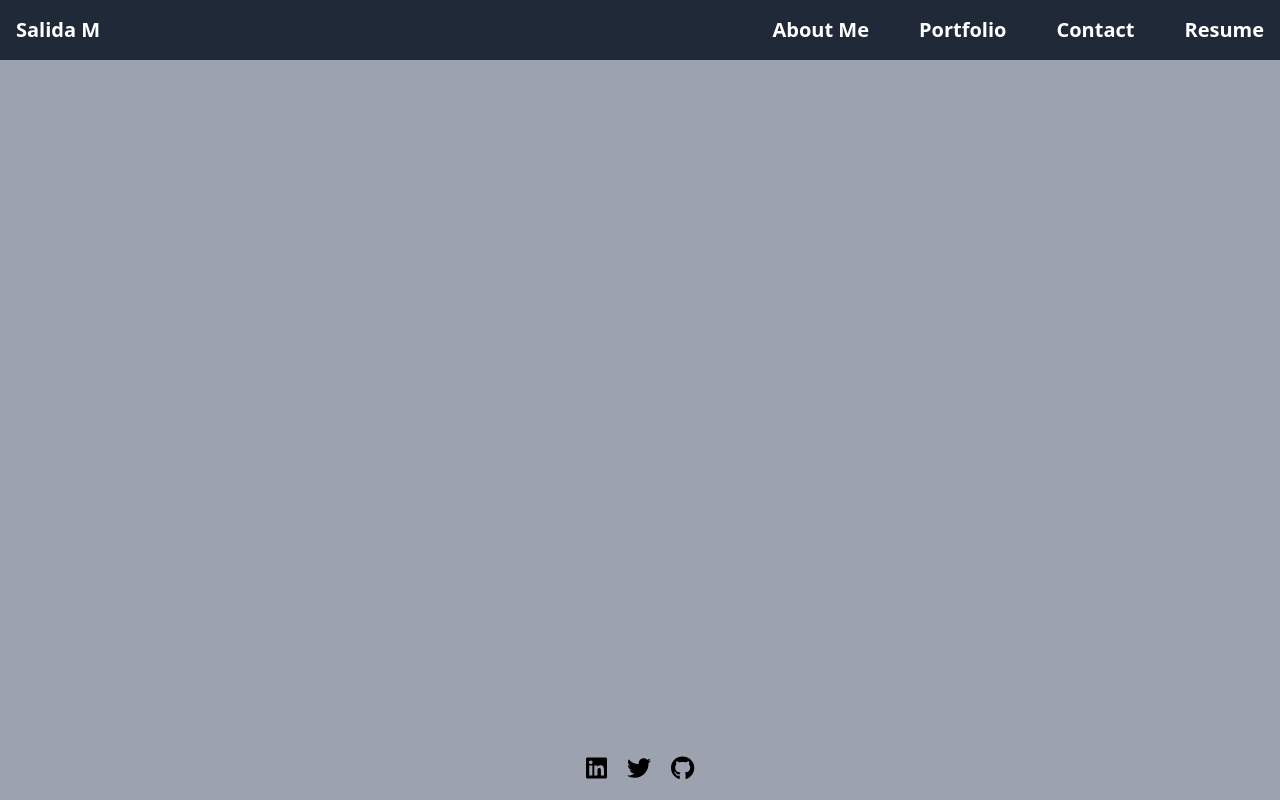
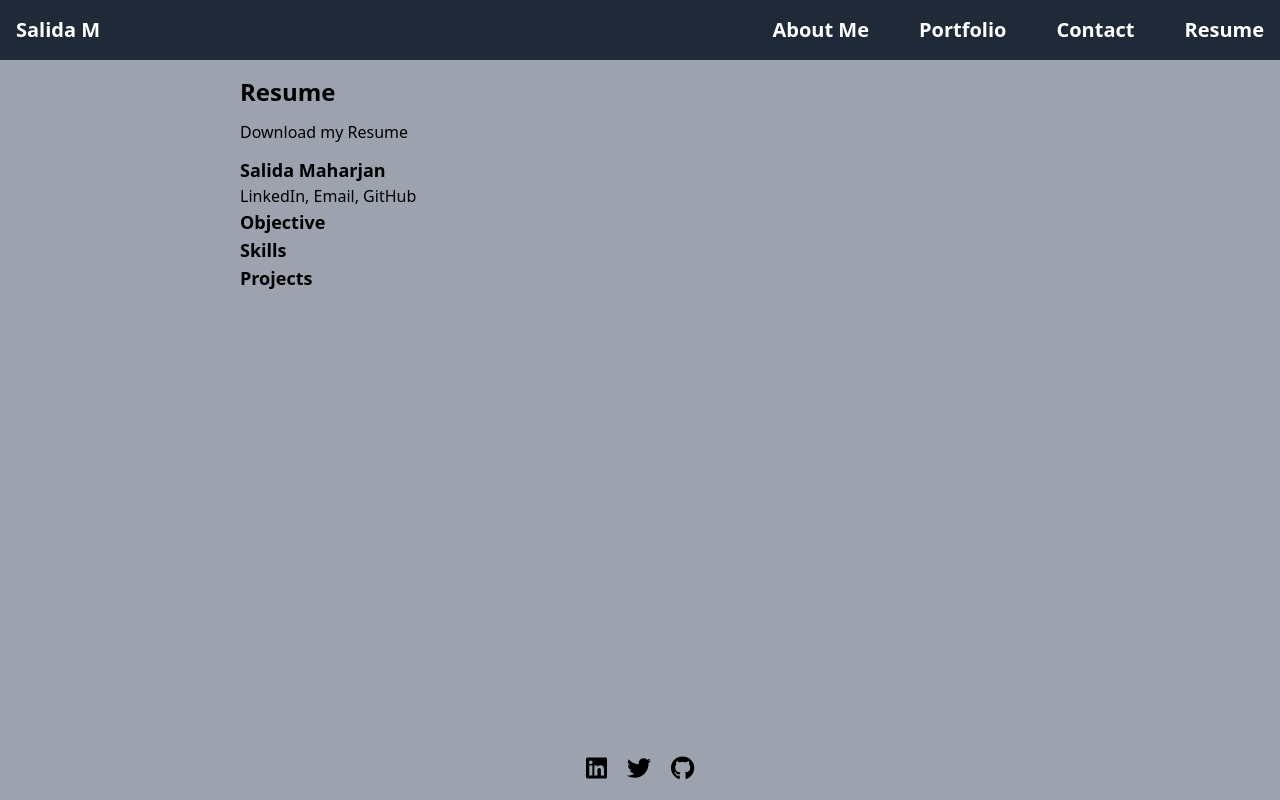
Before and after one commit to salidamaharjan/react-portfolio, a React (Vite) app: page /resume in a window 1280 px wide. Built offline with nearby package versions, Linux system fonts and the light colour scheme.

Commit message:
Add Resume content

```diff
--- a/src/Pages/Resume.jsx
+++ b/src/Pages/Resume.jsx
@@ -1,3 +1,13 @@
 export default function Resume() {
-    return <></>
+    return <div className="flex flex-col pt-16 ml-60 gap-3 pt-4">
+        <h1 className="font-bold text-2xl">Resume</h1>
+        <div>Download my Resume</div>
+        <div>
+        <h2 className="text-lg font-bold">Salida Maharjan</h2>
+        <div>LinkedIn, Email, GitHub</div>
+        <h2 className="text-lg font-bold">Objective</h2>
+        <h2 className="text-lg font-bold"> Skills</h2>
+        <h2 className="text-lg font-bold">Projects</h2>
+        </div>
+    </div>
 }
```
